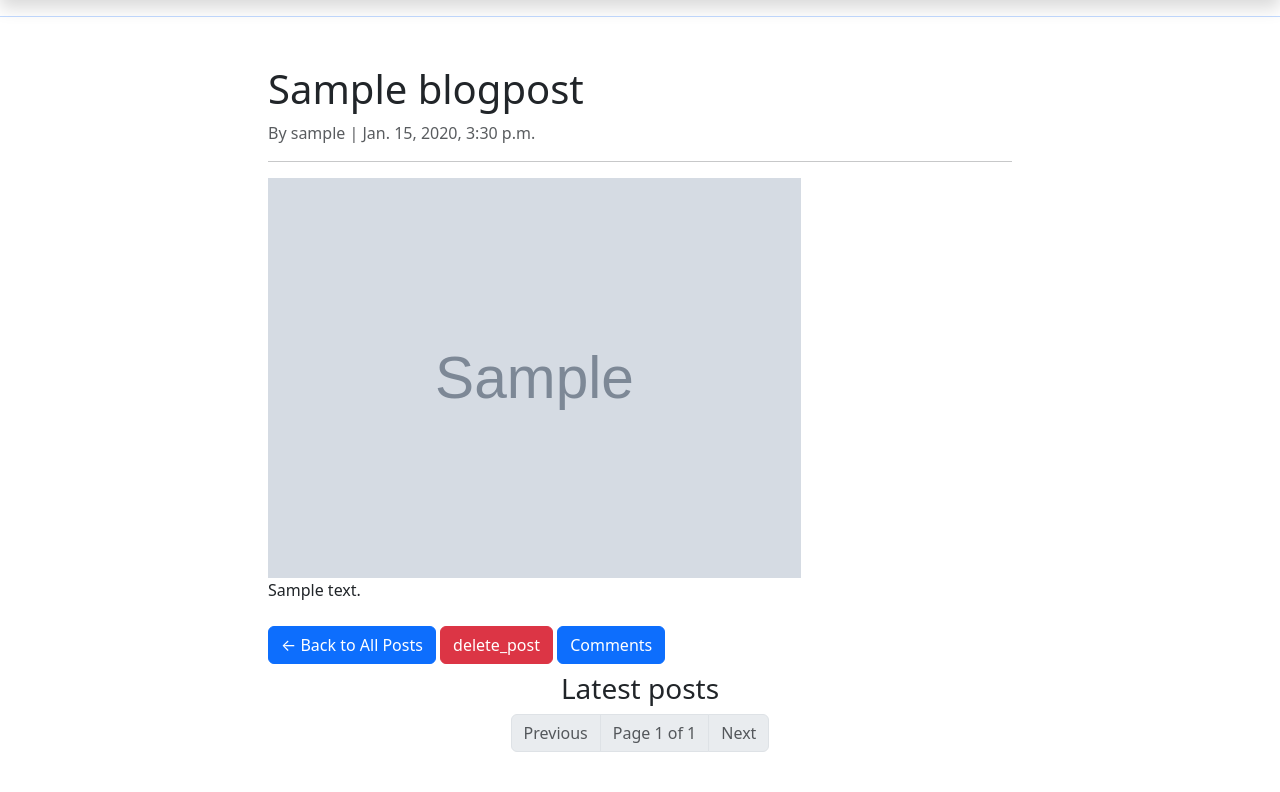
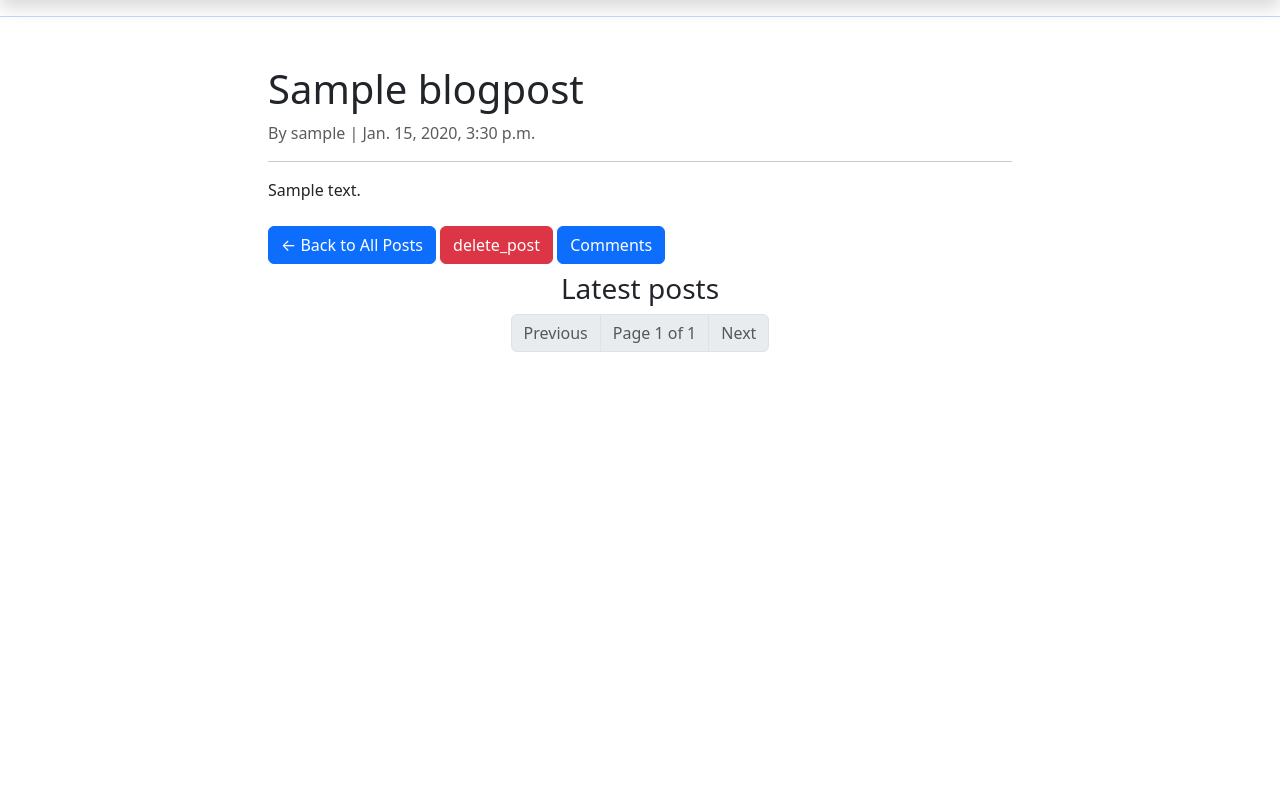
Before and after one commit to thirumal1997/blogs-new-media, a Django app: page /post/1/ in a window 1280 px wide. Shown: the part 94-886 px from the top of the page. After the commit the page ends 446 px from the top, so only its background shows below. Run offline with Django 5.2, Linux system fonts and the light colour scheme; tables that the repository leaves empty hold one stand-in row (values such as "Sample post"); grey boxes marked "Sample" are stand-in pictures; some libraries are stand-ins or nearby versions.

Commit message:
Update post_detail.html

```diff
--- a/blogapp/templates/blogapp/post_detail.html
+++ b/blogapp/templates/blogapp/post_detail.html
@@ -6,11 +6,7 @@
         <h1>{{ post.title }}</h1>
         <p class="text-muted">By {{ post.author.username }} | {{ post.created_at }}</p>
         <hr>
-        {% if post.image %}
-        <div class="">
-            <img src="{{post.image.url}}" alt="post-image" class="img-fluid mx-auto" style="height: 400px;">
-        </div>
-        {% endif %}
+
         <div>
             {{ post.content | safe }}
         </div>
@@ -28,14 +24,6 @@
         {% for post in page_obj %}
         <div class=" card mb-4 shadow border p-3 col-lg-8 col-md-10 col-sm-12 mx-auto">
             <div class="row g-0">
-                {% if post.image %}
-                <div class="mx-auto img-fluid">
-                    <a href="{% url 'post_detail' post.id %}">
-                        <img src="{{ post.image.url }}" alt="{{ post.title }}" class=" card-img img-fluid rounded-start"
-                            style="height: 200px; width: 100%; object-fit: cover;">
-                    </a>
-                </div>
-                {% endif %}
 
                 <div class=" mx-auto">
                     <div class="card-body">
```
